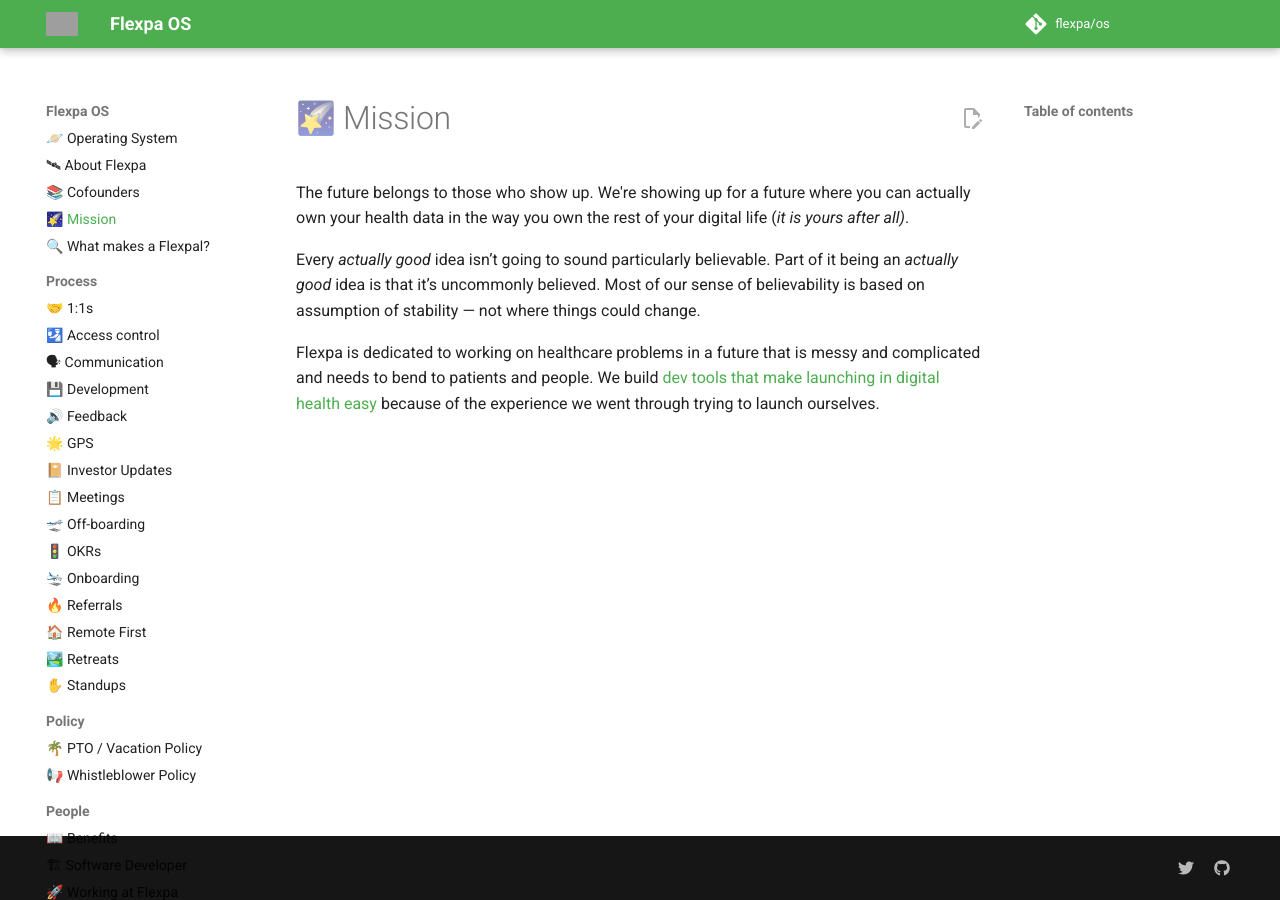
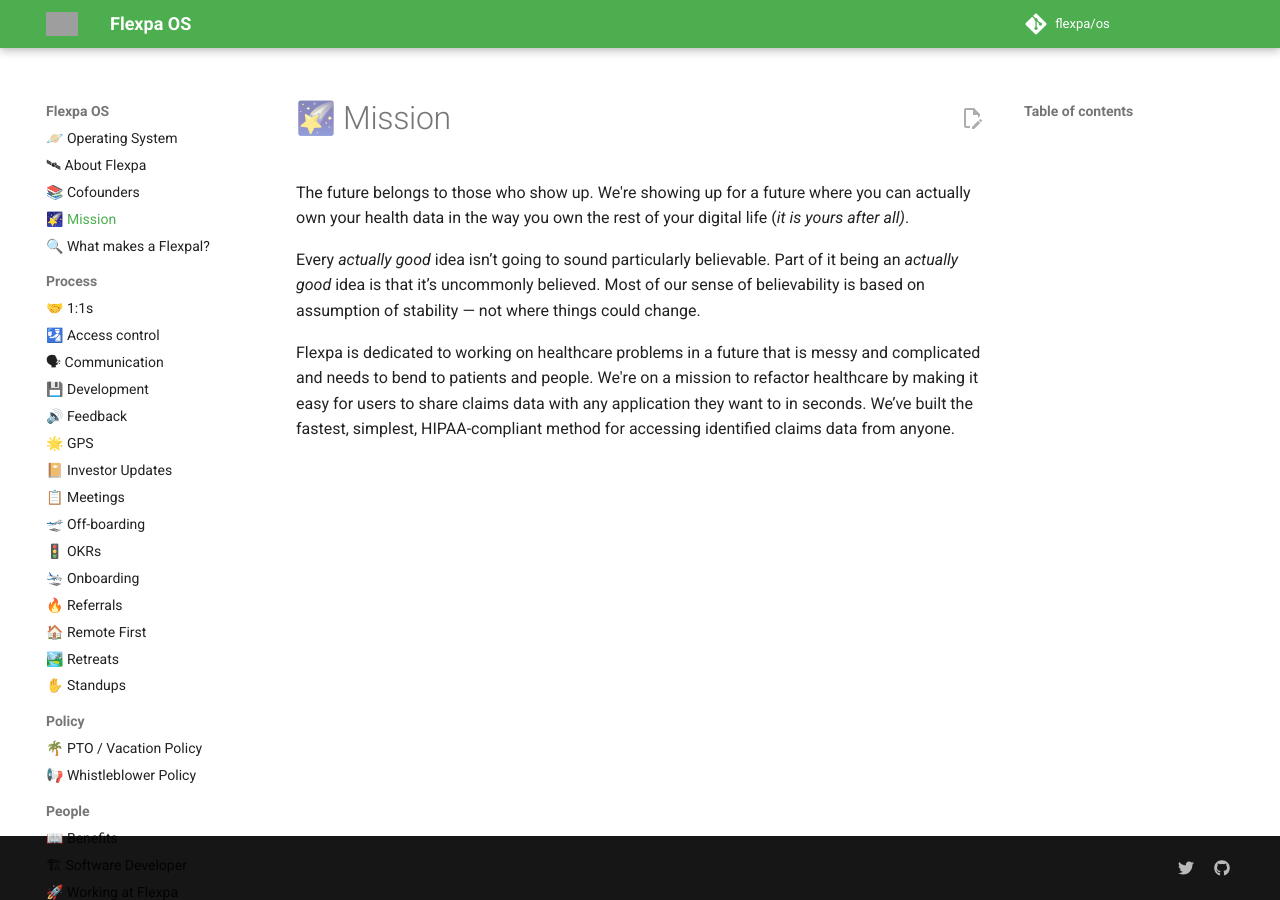
Before and after one commit to flexpa/os, an MkDocs documentation site: the page built from docs/mission.md, in a window 1280 px wide. Built offline with MkDocs 1.6.1 and Material for MkDocs 9.7.7, drawn with Linux system fonts in a browser that asks for light colours; comment, search, counter and statistics services are not loaded; grey boxes are pictures that could not be loaded.

Commit message:
updating the mission
mission needed to reflect both the refactoring of healthcare but also that we are focused on claims data

```diff
--- a/docs/mission.md
+++ b/docs/mission.md
@@ -4,6 +4,6 @@
 
 Every _actually_ _good_ idea isn’t going to sound particularly believable. Part of it being an _actually good_ idea is that it’s uncommonly believed. Most of our sense of believability is based on assumption of stability — not where things could change.
 
-Flexpa is dedicated to working on healthcare problems in a future that is messy and complicated and needs to bend to patients and people. We build [dev tools that make launching in digital health easy](https://docs.sero.run) because of the experience we went through trying to launch ourselves.
+Flexpa is dedicated to working on healthcare problems in a future that is messy and complicated and needs to bend to patients and people. We're on a mission to refactor healthcare by making it easy for users to share claims data with any application they want to in seconds. We’ve built the fastest, simplest, HIPAA-compliant method for accessing identified claims data from anyone.
 
 ###
```
